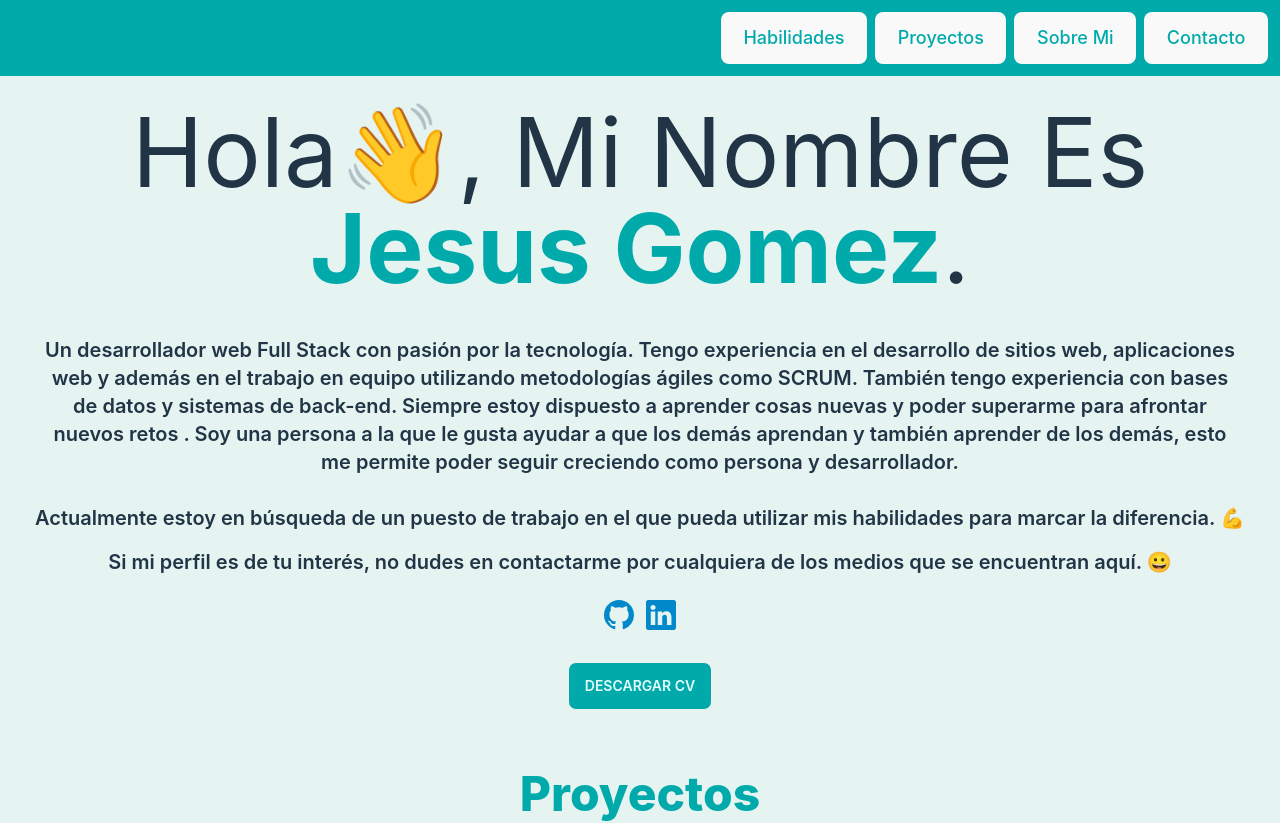
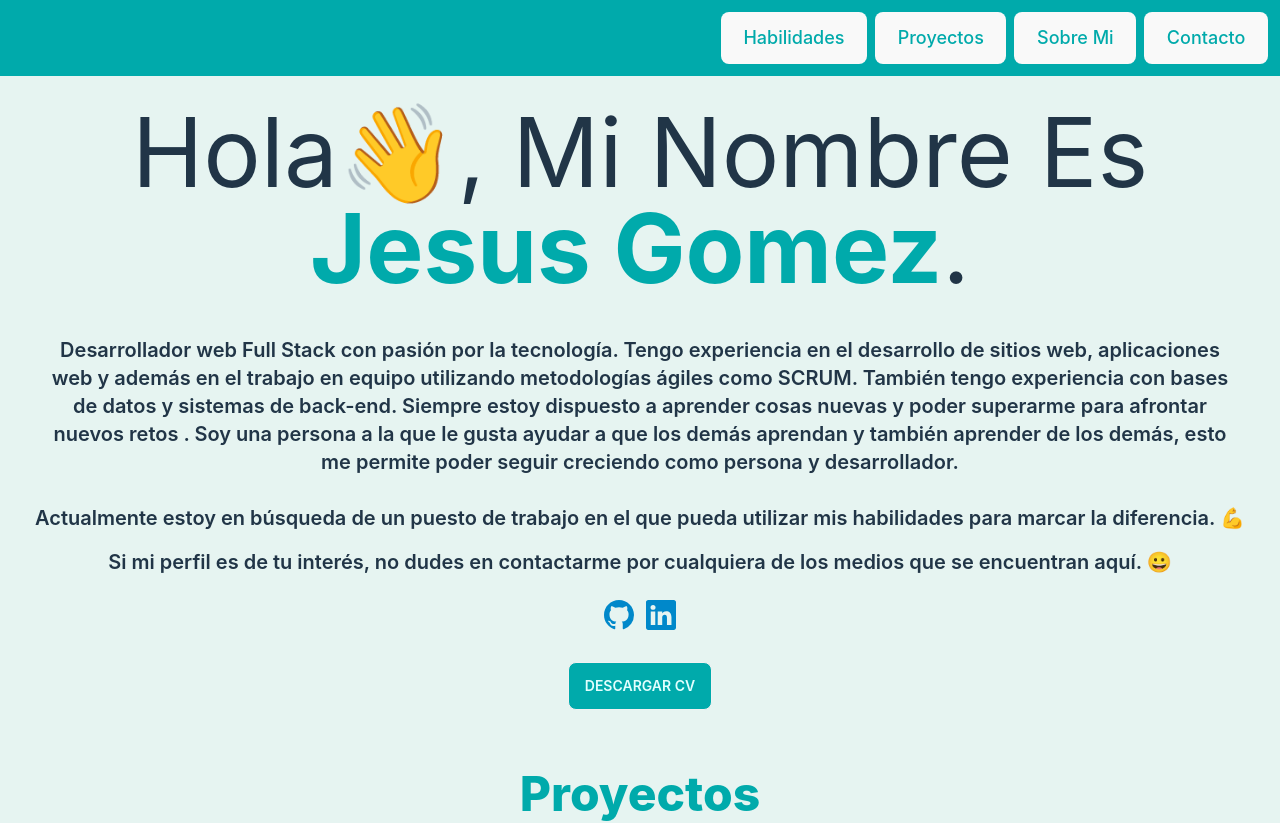
Before and after one commit to JesusEGomez/portfolio, a React (Vite) app: page / in a window 1280 px wide. Shown: the top 823 px of the page. Built offline with nearby package versions, Linux system fonts and the light colour scheme.

Commit message:
Update portFolio.js

```diff
--- a/src/portFolio.js
+++ b/src/portFolio.js
@@ -1,7 +1,7 @@
 const about = {
   name: "Jesus Gomez",
   description:
-    "Un desarrollador web Full Stack con pasión por la tecnología. Tengo experiencia en el desarrollo de sitios web, aplicaciones web y además en el trabajo en equipo utilizando metodologías ágiles como SCRUM. También tengo experiencia con bases de datos y sistemas de back-end.  Siempre estoy dispuesto a aprender cosas nuevas y poder superarme para afrontar nuevos retos . Soy una persona a la que le gusta ayudar a que los demás aprendan y también aprender de los demás, esto me permite poder seguir creciendo como persona y desarrollador.",
+    "Desarrollador web Full Stack con pasión por la tecnología. Tengo experiencia en el desarrollo de sitios web, aplicaciones web y además en el trabajo en equipo utilizando metodologías ágiles como SCRUM. También tengo experiencia con bases de datos y sistemas de back-end.  Siempre estoy dispuesto a aprender cosas nuevas y poder superarme para afrontar nuevos retos . Soy una persona a la que le gusta ayudar a que los demás aprendan y también aprender de los demás, esto me permite poder seguir creciendo como persona y desarrollador.",
   image: "",
   cv: "https://drive.google.com/file/d/1PGvvE-7_1fAT1D2E7S5Cdx_L1PekG-IB/view?usp=sharing",
   linkedin: "https://www.linkedin.com/in/jesus-emanuel-gomez-33a0ba244/",
```
